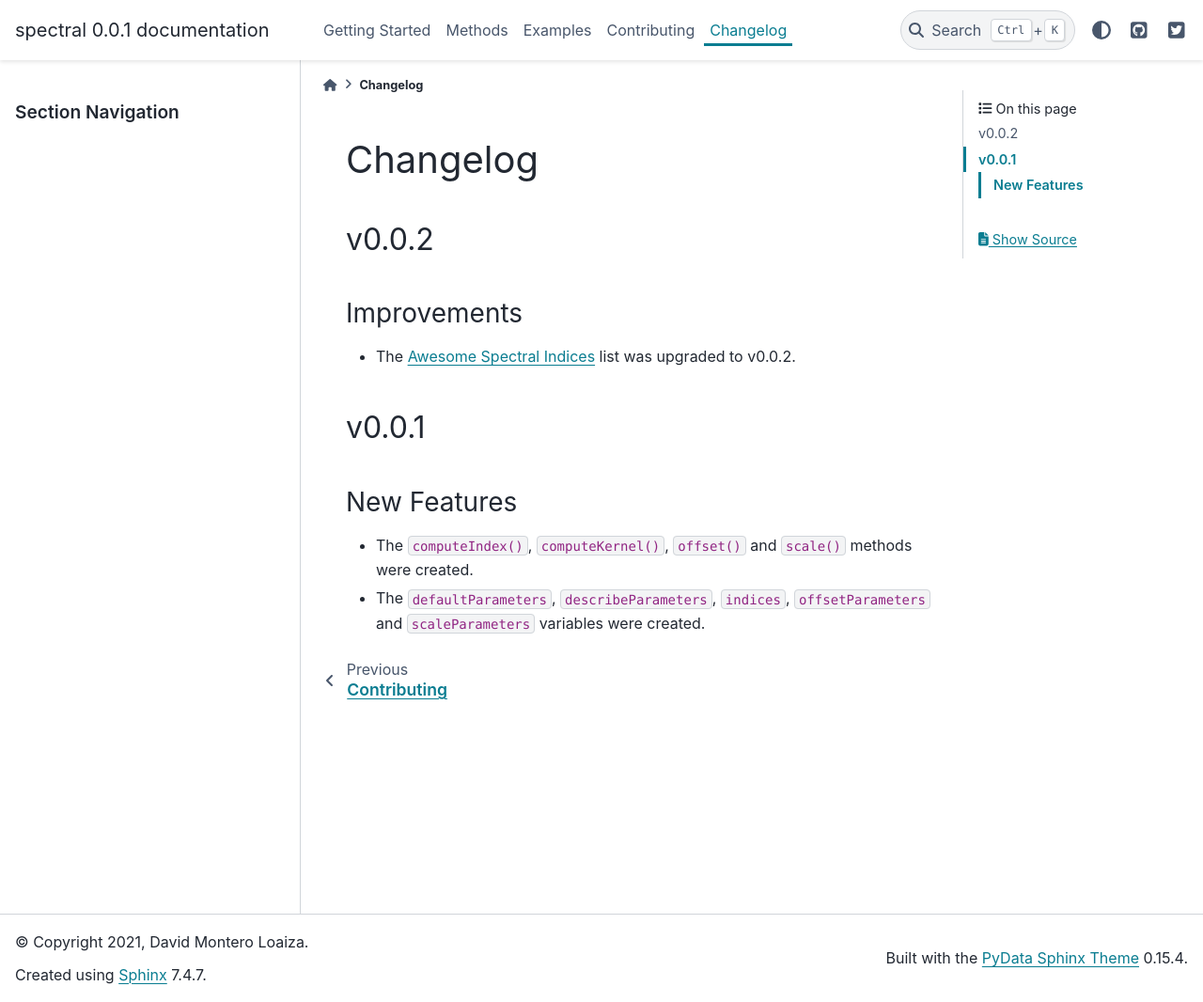
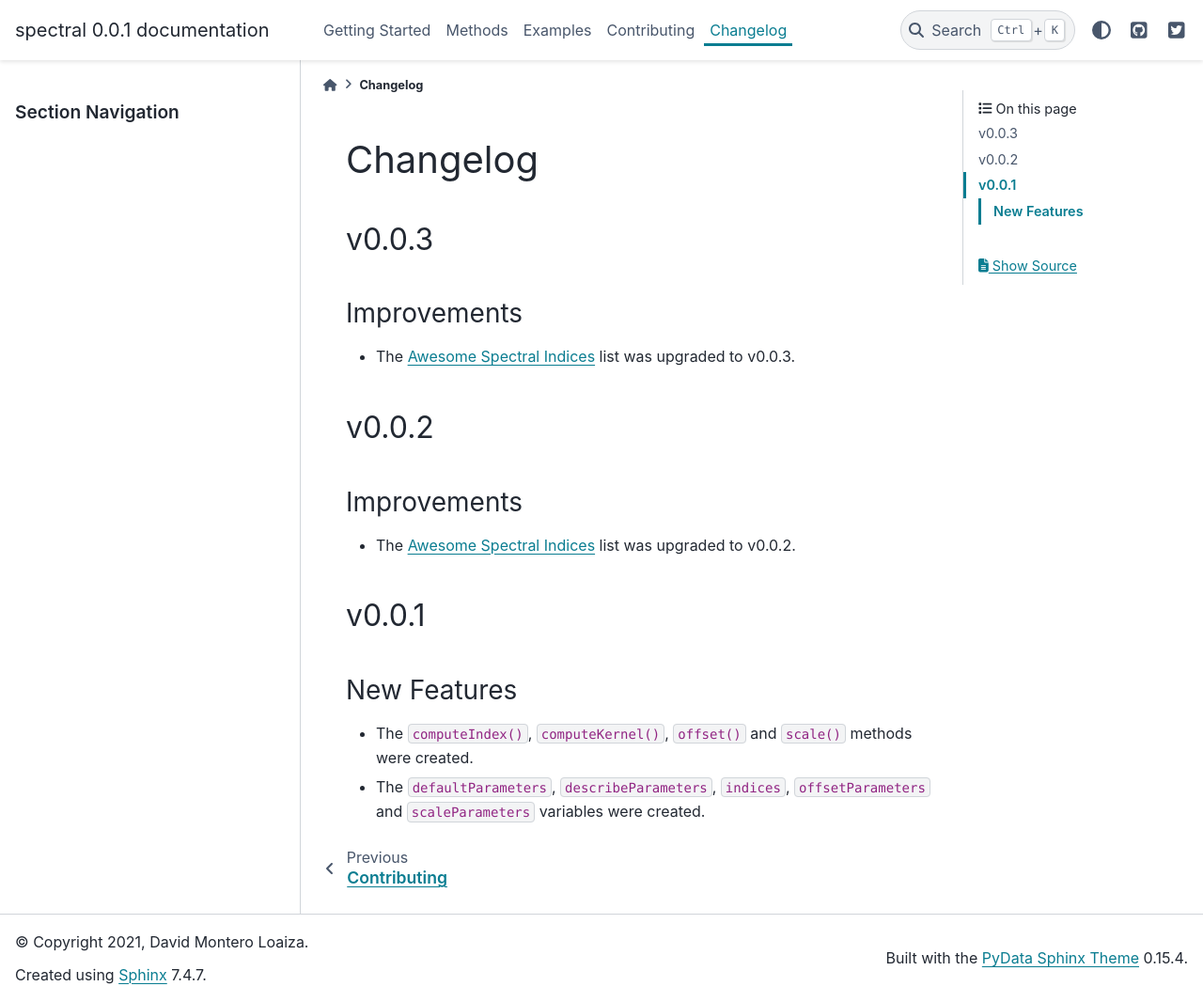
Before and after one commit to awesome-spectral-indices/spectral, a Sphinx documentation site: the page built from docs/changelog.rst, in a window 1280 px wide and 1066 px high. Shown: the whole window at 94% size. Built offline with Sphinx 7.4.7 and the PyData theme 0.15.4, drawn with Linux system fonts in a browser that asks for light colours.

Commit message:
Docs updated

```diff
--- a/docs/changelog.rst
+++ b/docs/changelog.rst
@@ -1,5 +1,13 @@
 Changelog
 ============
+
+v0.0.3
+------
+
+Improvements
+~~~~~~~~~~~~
+
+- The `Awesome Spectral Indices <https://github.com/davemlz/awesome-spectral-indices>`_ list was upgraded to v0.0.3.
 
 v0.0.2
 ------
```
